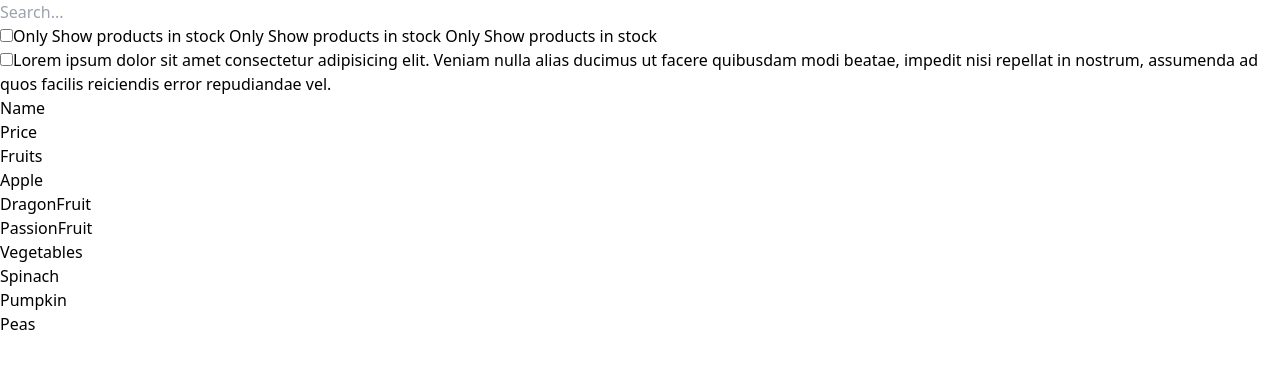
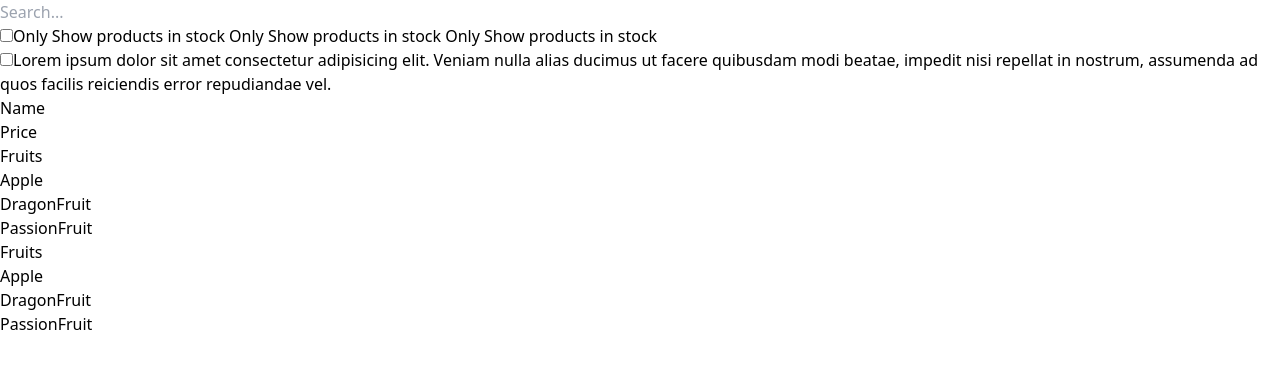
Before and after one commit to EnSillee/thinking-in-react, a React (Vite) app: page / in a window 1280 px wide. Shown: the top 368 px of the page. Built offline with nearby package versions, Linux system fonts and the light colour scheme.

Commit message:
ADD 초기 컴포넌트

```diff
--- a/src/App.tsx
+++ b/src/App.tsx
@@ -1,58 +1,7 @@
+import { FilterableProductTable } from './pages/FilterableProductTable';
+
 function App() {
-    return (
-        <>
-            <div className='flex flex-col  w-full h-screen'>
-                <div className='flex flex-col justify-center items-center m-4 h-[96%]'>
-                    <div className=' p-4 h-full w-full lg:w-[1008px] min-w-[260px] border-4'>
-                        <div className='flex flex-col align-middle justify-start items-start p-6 mb-4 border-4 border-blue-400 w-full h-[15%]'>
-                            <div className='flex flex-col gap-2 w-full  '>
-                                <div>
-                                    <label htmlFor='name'></label>
-                                    <input type='text' id='name' name='name' required className=' w-full' placeholder='Search...' />
-                                </div>
-
-                                <div>
-                                    <div className='truncate'>
-                                        <input type='checkbox' id='scales' name='scales' className='' />
-                                        <label htmlFor='scales' className='pl-2 '>
-                                            Only Show products in stock Only Show products in stock Only Show products in stock
-                                        </label>
-                                    </div>
-
-                                    <div className='truncate'>
-                                        <input type='checkbox' id='scales' name='scales' className='' />
-                                        <label htmlFor='scales' className='pl-2 '>
-                                            Lorem ipsum dolor sit amet consectetur adipisicing elit. Veniam nulla alias ducimus ut facere quibusdam modi beatae, impedit nisi repellat in nostrum, assumenda ad quos facilis
-                                            reiciendis error repudiandae vel.
-                                        </label>
-                                    </div>
-                                </div>
-                            </div>
-                        </div>
-
-                        <div className='flex flex-col p-4 h-[83%] border-4 border-purple-800 gap-4'>
-                            <div className='flex text-xl'>
-                                <div className=' w-1/2 text-center font-bold'>Name</div>
-                                <div className=' w-1/2 text-center font-bold'>Price</div>
-                            </div>
-                            <div className='flex flex-col gap-1 '>
-                                <div className='w-full text-center text-xl border-4 border-gray-400 font-bold'>Fruits</div>
-                                <div className='w-full text-left pl-4 border-4 border-orange-300'>Apple</div>
-                                <div className='w-full text-left pl-4 border-4 border-orange-300'>DragonFruit</div>
-                                <div className='w-full text-left pl-4 border-4 border-orange-300'>PassionFruit</div>
-                            </div>
-                            <div className='flex flex-col gap-1 '>
-                                <div className='w-full text-center text-xl border-4 border-gray-400 font-bold'>Vegetables</div>
-                                <div className='w-full text-left pl-4 border-4 border-orange-300'>Spinach</div>
-                                <div className='w-full text-left pl-4 border-4 border-orange-300'>Pumpkin</div>
-                                <div className='w-full text-left pl-4 border-4 border-orange-300'>Peas</div>
-                            </div>
-                        </div>
-                    </div>
-                </div>
-            </div>
-        </>
-    );
+    return <FilterableProductTable />;
 }
 
 export default App;
--- a/src/components/ProductCategoryRow.tsx
+++ b/src/components/ProductCategoryRow.tsx
@@ -0,0 +1,6 @@
+
+export const ProductCategoryRow = () => {
+  return (
+    <div className='w-full text-center text-xl border-4 border-gray-400 font-bold'>Fruits</div>
+  )
+}
--- a/src/components/ProductRow.tsx
+++ b/src/components/ProductRow.tsx
@@ -0,0 +1,9 @@
+export const ProductRow = () => {
+    return (
+        <>
+            <div className='w-full text-left pl-4 border-4 border-orange-300'>Apple</div>
+            <div className='w-full text-left pl-4 border-4 border-orange-300'>DragonFruit</div>
+            <div className='w-full text-left pl-4 border-4 border-orange-300'>PassionFruit</div>
+        </>
+    );
+};
--- a/src/components/ProductTable.tsx
+++ b/src/components/ProductTable.tsx
@@ -0,0 +1,21 @@
+import { ProductCategoryRow } from './ProductCategoryRow';
+import { ProductRow } from './ProductRow';
+
+export const ProductTable = () => {
+    return (
+        <div className='flex flex-col p-4 h-[83%] border-4 border-purple-800 gap-4'>
+            <div className='flex text-xl'>
+                <div className=' w-1/2 text-center font-bold'>Name</div>
+                <div className=' w-1/2 text-center font-bold'>Price</div>
+            </div>
+            <div className='flex flex-col gap-1 '>
+                <ProductCategoryRow />
+                <ProductRow />
+            </div>
+            <div className='flex flex-col gap-1 '>
+                <ProductCategoryRow />
+                <ProductRow />
+            </div>
+        </div>
+    );
+};
--- a/src/components/SearchBar.tsx
+++ b/src/components/SearchBar.tsx
@@ -0,0 +1,29 @@
+export const SearchBar = () => {
+    return (
+        <div className='flex flex-col align-middle justify-start items-start p-4 border-4 border-blue-400 w-full h-[15%]'>
+            <div className='flex flex-col gap-2 w-full  '>
+                <div>
+                    <label htmlFor='name'></label>
+                    <input type='text' id='name' name='name' required className=' w-full' placeholder='Search...' />
+                </div>
+
+                <div>
+                    <div className='truncate'>
+                        <input type='checkbox' id='scales' name='scales' className='' />
+                        <label htmlFor='scales' className='pl-2 '>
+                            Only Show products in stock Only Show products in stock Only Show products in stock
+                        </label>
+                    </div>
+
+                    <div className='truncate'>
+                        <input type='checkbox' id='scales' name='scales' className='' />
+                        <label htmlFor='scales' className='pl-2 '>
+                            Lorem ipsum dolor sit amet consectetur adipisicing elit. Veniam nulla alias ducimus ut facere quibusdam modi beatae, impedit nisi repellat in nostrum, assumenda ad quos facilis reiciendis
+                            error repudiandae vel.
+                        </label>
+                    </div>
+                </div>
+            </div>
+        </div>
+    );
+};
--- a/src/main.tsx
+++ b/src/main.tsx
@@ -1,7 +1,10 @@
 import ReactDOM from 'react-dom/client'
 import App from './App.tsx'
 import './index.css'
+import { StrictMode } from 'react'
 
 ReactDOM.createRoot(document.getElementById('root')!).render(
-    <App />
+    <StrictMode>
+        <App />
+    </StrictMode>
 )
--- /dev/null
+++ b/src/pages/FilterableProductTable.tsx
@@ -0,0 +1,15 @@
+import { ProductTable } from '../components/ProductTable';
+import { SearchBar } from '../components/SearchBar';
+
+export const FilterableProductTable = () => {
+    return (
+        <div className='flex flex-col  w-full h-screen'>
+            <div className='flex flex-col justify-center items-center m-4 h-[96%]'>
+                <div className='flex flex-col p-4 h-full w-full lg:w-[1008px] min-w-[260px] border-4 gap-2'>
+                    <SearchBar />
+                    <ProductTable />
+                </div>
+            </div>
+        </div>
+    );
+};
```
Also changed, not shown: src/pages/FilterabileProductTable.tsx (deleted).
